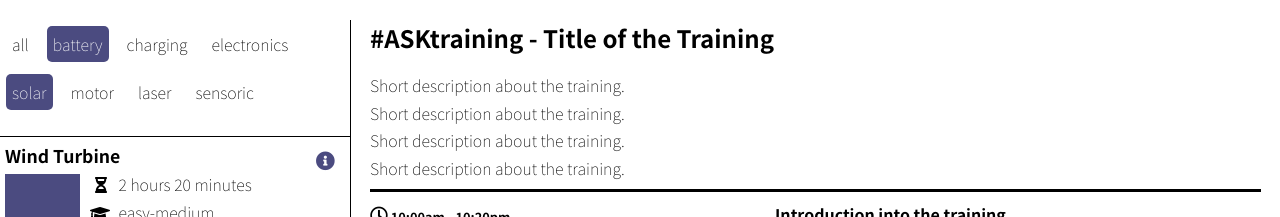
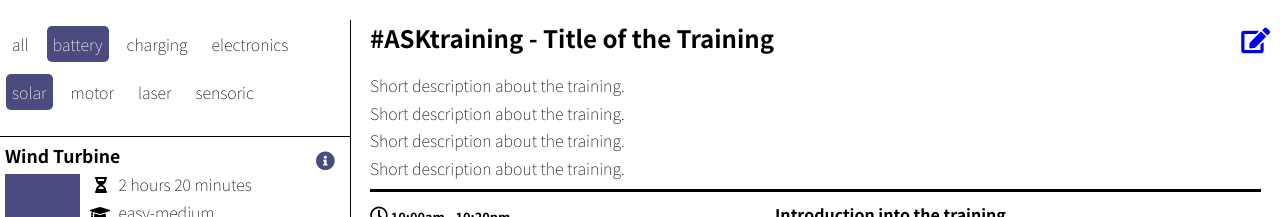
Before and after one commit to ASKtraining/Training, a Jekyll site: the page built from index.html, in a window 1280 px wide. Shown: the top 217 px of the page. Built offline with Jekyll 4.4.1, drawn with Linux system fonts in a browser that asks for light colours; a script that is not in the unit is left out.

Commit message:
added edit icon for trainingsplan title and description

```diff
--- a/_sass/style.sass
+++ b/_sass/style.sass
@@ -40,9 +40,15 @@ ul
     float: right
 
 #content
+    position: relative
     max-width: 900px
     margin: 0 auto
     padding: 0 20px 0 370px
+    .edit
+        position: absolute
+        top: 0px
+        right: 10px
+        font-size: 1.6em
     .resources
         .sidebar
             display: none
--- a/index.html
+++ b/index.html
@@ -85,6 +85,7 @@ permalink: /
     </div>
 
     <div id="content">
+        <a class="edit" href="#"><i class="fas fa-edit"></i></a>
         <h1>{{ page.title }} - Title of the Training</h1>
         <p>Short description about the training.</p>
         <p>Short description about the training.</p>
```
Also changed, not shown: assets/css/style.css (+7 -0 lines), assets/css/style.min.css.
